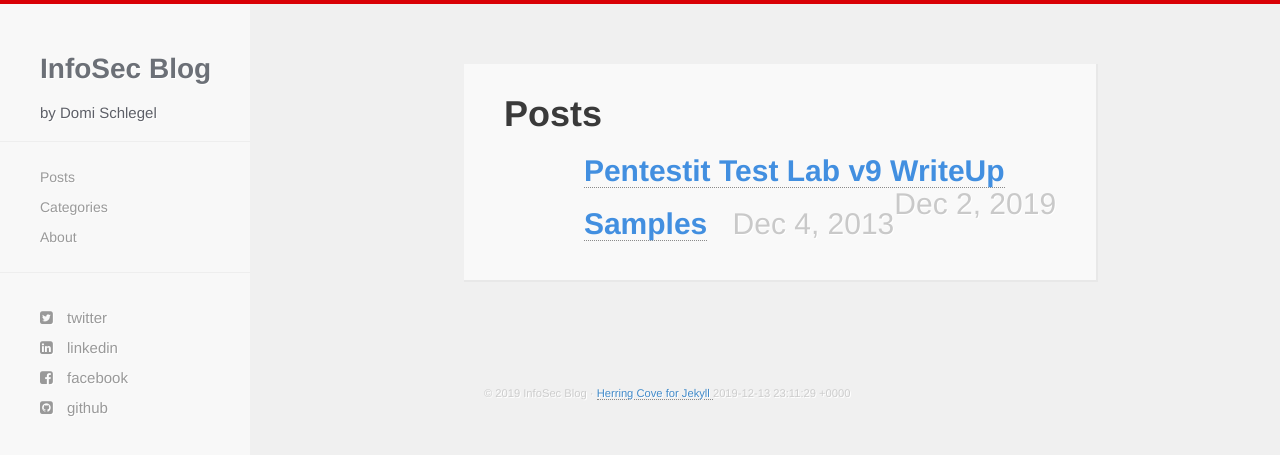
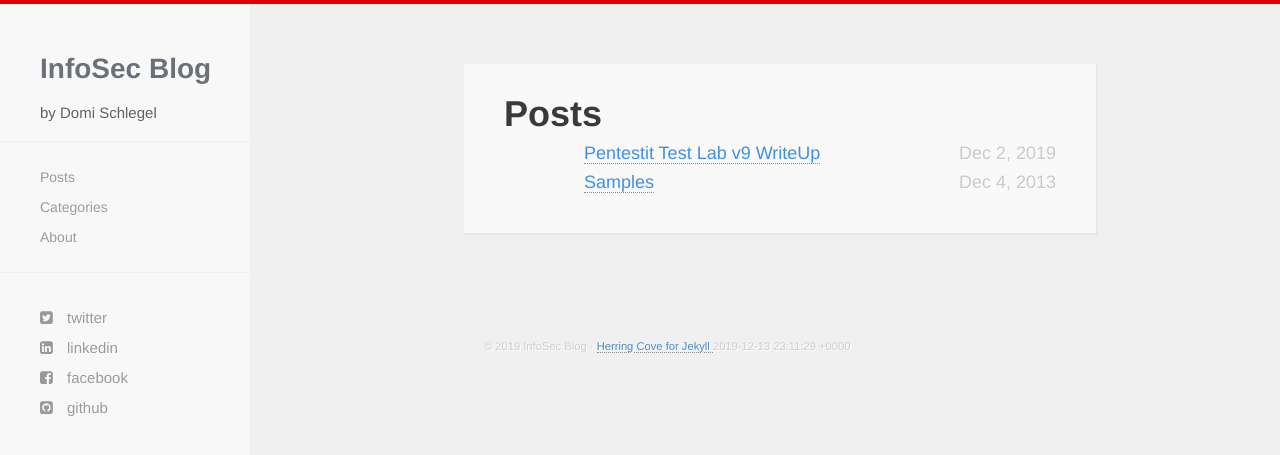
Before and after one commit to PhaNDoMs/PhaNDoMs.github.io, a Jekyll site: the page built from posts.html, in a window 1280 px wide. Shown: the top 455 px of the page. Built offline with Jekyll 4.4.1, drawn with Linux system fonts in a browser that asks for light colours; nearby versions of some CDN libraries.

Commit message:
Update posts.html

```diff
--- a/posts.html
+++ b/posts.html
@@ -8,8 +8,10 @@ title: Posts
 	{% for post in site.posts %}
     		<ul class="homepage-posts {{ add_class }}">
       		<li>
-        	<span><h2><a href="{{ site.baseurl }}{{ post.url }}">{{ post.title }}</a>
-		<time class="pull-right">{{ post.date | date_to_string | date: "%b %-d, %Y"  }}</time></h2></span>
+        	<span><h4>
+			<a href="{{ site.baseurl }}{{ post.url }}">{{ post.title }}</a>
+			<time class="pull-right">{{ post.date | date_to_string | date: "%b %-d, %Y"  }}</time>
+		</h4></span>
       		</li>
     		</ul>
   	{% endfor %}
```
